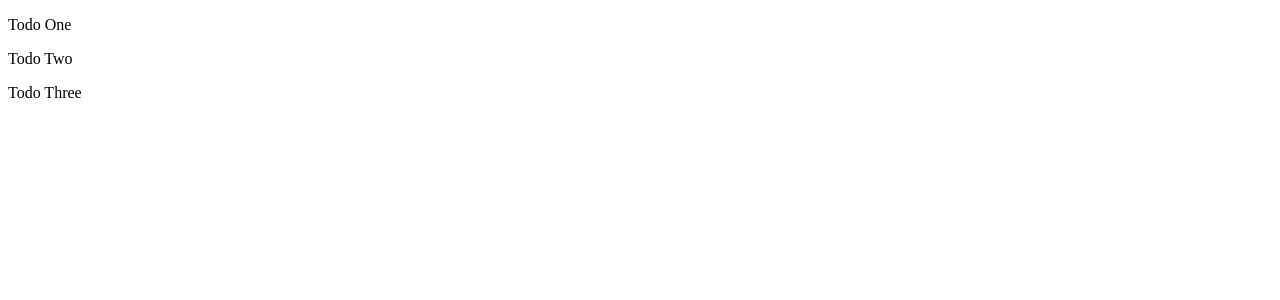
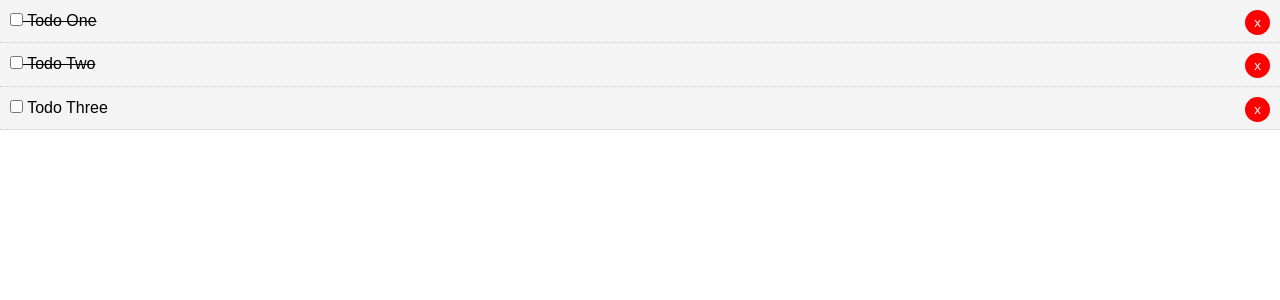
Before and after one commit to michael-mcmasters/angular-crash-todolist, an Angular app: page / in a window 1280 px wide. Shown: the top 300 px of the page. Built offline with nearby package versions, Linux system fonts and the light colour scheme.

Commit message:
Up to @42:43

```diff
--- a/src/app/components/todo-item/todo-item.component.css
+++ b/src/app/components/todo-item/todo-item.component.css
@@ -0,0 +1,19 @@
+.del {
+  background: #ff0000;
+  color: #fff;
+  border: none;
+  padding: 5px 9px;
+  border-radius: 50%;
+  cursor: pointer;
+  float: right;
+}
+
+.todo {
+  background: #f4f4f4;
+  padding: 10px;
+  border-bottom: 1px #ccc dotted;
+}
+
+.is-complete {
+  text-decoration: line-through;
+}
--- a/src/app/components/todo-item/todo-item.component.html
+++ b/src/app/components/todo-item/todo-item.component.html
@@ -1 +1,7 @@
-<p>{{ myTodo.title }}</p>
+<div [ngClass]="setClasses()">
+  <p>
+    <input type="checkbox" />
+    {{ myTodo.title }}
+    <button class="del">x</button>
+  </p>
+</div>
--- a/src/app/components/todo-item/todo-item.component.ts
+++ b/src/app/components/todo-item/todo-item.component.ts
@@ -9,7 +9,18 @@
 export class TodoItemComponent implements OnInit {
   // myTodo is assigned in todos.component.html where it says [myTodo]="todo">
   @Input() myTodo: Todo;
+
   constructor() {}
 
   ngOnInit(): void {}
+
+  // Set Dynamic Classes
+  setClasses() {
+    let classes = {
+      todo: true,
+      'is-complete': this.myTodo.completed,
+    };
+
+    return classes;
+  }
 }
--- a/src/app/components/todos/todos.component.ts
+++ b/src/app/components/todos/todos.component.ts
@@ -16,7 +16,7 @@
       {
         id: 1,
         title: 'Todo One',
-        completed: false,
+        completed: true,
       },
       {
         id: 2,
--- a/src/styles.css
+++ b/src/styles.css
@@ -1 +1,34 @@
 /* You can add global styles to this file, and also import other style files */
+
+* {
+  box-sizing: border-box;
+  margin: 0;
+  padding: 0;
+}
+
+body {
+  font-family: Arial, Helvetica, sans-serif;
+  line-height: 1.4;
+}
+
+a {
+  color: #333;
+  text-decoration: none;
+}
+
+.container {
+  padding: 0 1rem;
+}
+
+.btn {
+  display: inline-block;
+  border: none;
+  background: #555;
+  color: #fff;
+  padding: 7px 20px;
+  cursor: pointer;
+}
+
+.btn:hover {
+  background: #666;
+}
```
